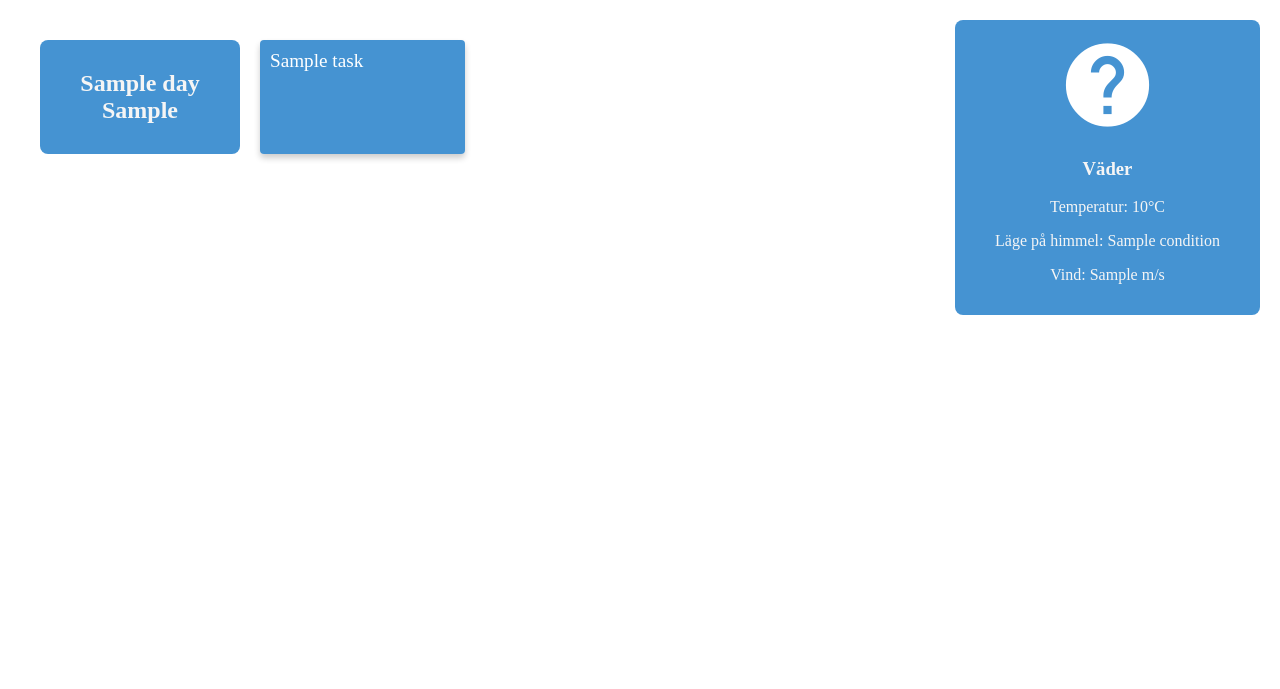
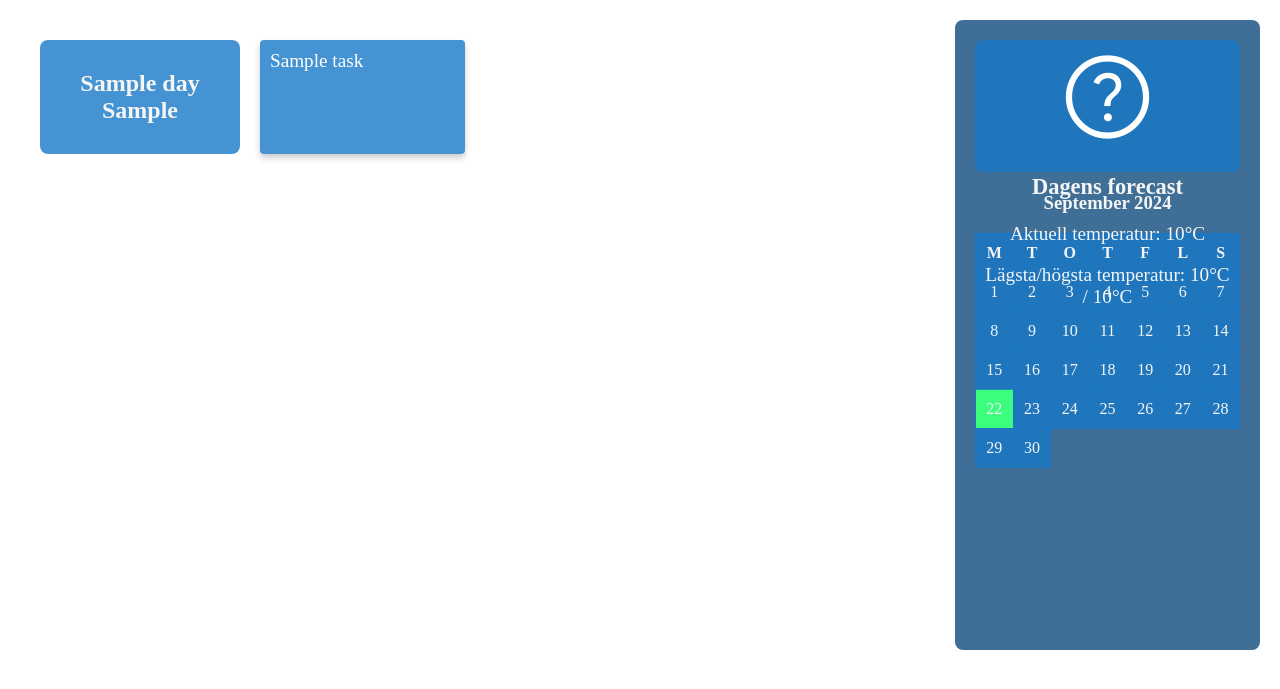
Before and after one commit to daajmen/panelProject, a Flask app: template templates/index.html in a window 1280 px wide. Shown: the top 689 px of the page. Run offline with Flask 3, Linux system fonts and the light colour scheme; the template is opened without the code that fills it: most values are stand-ins (such as "Sample title", 1, 10 or a date in 2020).

Commit message:
calendar

```diff
--- a/app.py
+++ b/app.py
@@ -7,10 +7,14 @@ app = Flask(__name__)
 @app.route('/')
 def home():
 
-    weather_data = fetchHourlyWeather()
+    daily_weather = fetchHourlyWeather()
     week_data = fetchCalendar()
 
-    return render_template('index.html',week_data=week_data, weather_data=weather_data)
+    return render_template('index.html',week_data=week_data, weather_data= {
+        'current_temp': daily_weather.current_temp,
+        'max_temp': daily_weather.max_temp,
+        'min_temp': daily_weather.min_temp,
+        'condition': daily_weather.hourly_forecasts[0].condition})
 
 @app.route('/debug', methods=['GET', 'POST'])
 def debug():
--- /dev/null
+++ b/static/calendar.js
@@ -0,0 +1,56 @@
+// Detta är filen calendar.js
+function generateCalendar() {
+    const today = new Date();
+    const currentMonth = today.getMonth();
+    const currentYear = today.getFullYear();
+    const currentDate = today.getDate();
+
+    const months = ['Januari', 'Februari', 'Mars', 'April', 'Maj', 'Juni', 'Juli', 'Augusti', 'September', 'Oktober', 'November', 'December'];
+
+    // Visa aktuell månad och år
+    document.getElementById('calendar-month').innerText = months[currentMonth] + ' ' + currentYear;
+
+    // Skapa en ny Date för första dagen i månaden
+    const firstDay = new Date(currentYear, currentMonth, 1).getDay();
+
+    // Antal dagar i månaden
+    const daysInMonth = new Date(currentYear, currentMonth + 1, 0).getDate();
+
+    // Töm kalenderns kropp
+    const calendarBody = document.getElementById('calendar-body');
+    calendarBody.innerHTML = '';
+
+    let date = 1;
+
+    // Skapa rader för varje vecka
+    for (let i = 0; i < 6; i++) {
+        const row = document.createElement('tr');
+
+        // Skapa varje dag i veckan
+        for (let j = 0; j < 7; j++) {
+            const cell = document.createElement('td');
+
+            if (i === 0 && j < firstDay) {
+                // Fyll tomma celler innan den första dagen i månaden
+                cell.innerHTML = '';
+            } else if (date > daysInMonth) {
+                break; // Avsluta om alla datum har genererats
+            } else {
+                cell.innerHTML = date;
+
+                // Markera dagens datum
+                if (date === currentDate) {
+                    cell.style.backgroundColor = '#3bff7c';  // Färga dagens datum gult
+                }
+
+                date++;
+            }
+            row.appendChild(cell);
+        }
+
+        calendarBody.appendChild(row);
+    }
+}
+
+// Kör funktionen när sidan laddas
+window.onload = generateCalendar;
--- a/static/style.css
+++ b/static/style.css
@@ -26,7 +26,7 @@ body, html {
 
 /* Sidofält för väder och andra widgets */
 .sidebar {
-    background-color: rgba(23, 120, 199, 0.8);
+    background-color: rgba(15, 75, 124, 0.8);
     padding: 20px;
     border-radius: 8px;
     color: #f5f5f5;
@@ -35,10 +35,13 @@ body, html {
 /* Väderwidget */
 .weather-widget {
     background-color: rgba(23, 120, 199, 0.8);
-    padding: 15px;
+    padding: 7px;
+    height: 20%;
     border-radius: 8px;
     color: #f5f5f5;
     text-align: center;
+    font-size: 1.2rem; /* Öka textstorleken */
+
 }
 
 .weather-icon {
@@ -93,3 +96,31 @@ body, html {
     font-size: 2rem; /* Gör texten större */
     color: #f5f5f5;
 }
+
+
+.calendar-widget {
+    margin-top: 20px;
+    text-align: center;
+}
+.calendar-table {
+    width: 100%;
+    table-layout: fixed;
+    border-collapse: collapse;
+}
+.calendar-table th, .calendar-table td {
+    padding: 10px;
+    border: 1px solid rgba(23, 120, 199, 0.8);
+}
+.calendar-table th {
+    background-color: rgba(23, 120, 199, 0.8);
+}
+.calendar-table td {
+    background-color: rgba(23, 120, 199, 0.8);
+}
+.calendar-table td:hover {
+    background-color: rgba(23, 120, 199, 0.8);
+    cursor: pointer;
+}
+.selected {
+    background-color: #3bff7c;  /* Gul färg, byt ut om du vill ha annan */
+}
--- a/static/weather-icons.js
+++ b/static/weather-icons.js
@@ -1,42 +1,42 @@
 // Funktion som returnerar rätt ikon beroende på väderförhållande
 function getWeatherIcon(condition) {
-    switch (condition) {
-        case 'clear-night':
-            return 'nights_stay';  // Nattklart
-        case 'cloudy':
-            return 'cloud';
-        case 'fog':
-            return 'blur_on';
-        case 'hail':
-            return 'ac_unit';
-        case 'lightning':
-            return 'flash_on';
-        case 'lightning-rainy':
-            return 'flash_on';  // Justeras om det finns bättre ikon
-        case 'partlycloudy':
-            return 'wb_cloudy';
-        case 'pouring':
-            return 'grain';
-        case 'rainy':
-            return 'umbrella';
-        case 'snowy':
-            return 'ac_unit';
-        case 'snowy-rainy':
-            return 'grain';  // Alternativ ikon
-        case 'sunny':
-            return 'wb_sunny';
-        case 'windy':
-            return 'air';
-        case 'windy-variant':
-            return 'air';
-        case 'exceptional':
-            return 'error';
-        default:
-            return 'help';  // Om ingen matchning finns
+    // Använd exakt jämförelse med strikt equality (===)
+    if (condition === 'clear-night') {
+        return 'nightlight';  // Nattklart
+    } else if (condition === 'cloudy') {
+        return 'cloud';  // Molnigt
+    } else if (condition === 'partlycloudy') {
+        return 'partly_cloudy_day';  // Delvis molnigt
+    } else if (condition === 'fog') {
+        return 'foggy';  // Dimma
+    } else if (condition === 'hail') {
+        return 'ac_unit';  // Hagel
+    } else if (condition === 'lightning') {
+        return 'thunderstorm';  // Åska
+    } else if (condition === 'lightning-rainy') {
+        return 'thunderstorm';  // Åska med regn
+    } else if (condition === 'pouring') {
+        return 'rainy';  // Hällregn
+    } else if (condition === 'rainy') {
+        return 'rainy';  // Regn
+    } else if (condition === 'snowy') {
+        return 'snowing';  // Snö
+    } else if (condition === 'snowy-rainy') {
+        return 'rainy_snow';  // Snö med regn
+    } else if (condition === 'sunny') {
+        return 'sunny';  // Soligt
+    } else if (condition === 'windy') {
+        return 'air';  // Blåsigt
+    } else if (condition === 'windy-variant') {
+        return 'air';  // Blåsigt variant
+    } else if (condition === 'exceptional') {
+        return 'warning';  // Exceptionella förhållanden
+    } else {
+        return 'help';  // Standardikon för okända förhållanden
     }
 }
 
 // Uppdatera väderikonen baserat på väderförhållanden från servern
 function updateWeatherIcon(weatherCondition) {
-    document.getElementById("weather-icon").innerHTML = getWeatherIcon(weatherCondition);
+    document.getElementById("weather-icon").textContent = getWeatherIcon(weatherCondition);
 }
--- a/templates/index.html
+++ b/templates/index.html
@@ -5,9 +5,9 @@
     <meta name="viewport" content="width=device-width, initial-scale=1.0">
     <title>Familjens Vecka</title>
     <link rel="stylesheet" href="{{ url_for('static', filename='style.css') }}">
-    <link href="https://fonts.googleapis.com/icon?family=Material+Icons" rel="stylesheet">
+    <link href="https://fonts.googleapis.com/css2?family=Material+Symbols+Outlined" rel="stylesheet">
     <script src="{{ url_for('static', filename='/weather-icons.js') }}"></script>
-
+    <script src="{{ url_for('static', filename='/calendar.js') }}"></script>
 </head>
 <body>
     <div class="main-container">
@@ -33,20 +33,41 @@
                 </div>
             {% endfor %}
         </div>
-        <!-- Väder och annat på höger sida -->
-        <div class="weather-widget">
-            <i class="material-icons weather-icon" id="weather-icon"></i>
-            <h3>Väder</h3>
-            <p>Temperatur: {{ weather_data.temperature }}°C</p>
-            <p>Läge på himmel: {{ weather_data.condition }}</p>
-            <p>Vind: {{ weather_data.wind_speed }} m/s</p>
+        <div class="sidebar">
+            <!-- Väder och annat på höger sida -->
+            <div class="weather-widget">
+                <span class="material-symbols-outlined weather-icon" id="weather-icon"></span>
+                <h3>Dagens forecast</h3>
+                <p>Aktuell temperatur: {{ weather_data.current_temp }}°C</p>
+                <p>Lägsta/högsta temperatur: {{ weather_data.min_temp }}°C / {{ weather_data.max_temp }}°C</p>
+            </div>
+            <div class="calendar-widget">
+                <h3 id="calendar-month"></h3>
+                <table class="calendar-table">
+                    <thead>
+                        <tr>
+                            <th>M</th>
+                            <th>T</th>
+                            <th>O</th>
+                            <th>T</th>
+                            <th>F</th>
+                            <th>L</th>
+                            <th>S</th>
+                        </tr>
+                    </thead>
+                    <tbody id="calendar-body">
+                        <!-- Här kommer datumen genereras -->
+                    </tbody>
+                </table>
+            </div>
         </div>
 
         <script>
             // Dynamiskt väderförhållande från servern
             const weatherCondition = "{{ weather_data.condition }}";
             updateWeatherIcon(weatherCondition);
-        </script>    </div>
+        </script>
+    </div>
 
 </body>
 
```
Also changed, not shown: debugtest.py (added, +48 -0 lines), utils/API_tools.py (+47 -22 lines), 1 other file.
